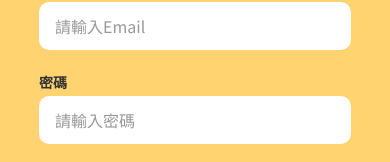
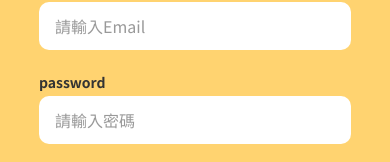
Before and after one commit to howardxsheng-beep/Todo-list, a React (Vite) app: page /#/login in a window 390 px wide. Shown: the part 216-378 px from the top of the page. Built offline with nearby package versions, Linux system fonts and the light colour scheme; a web font is replaced by a local one.

Commit message:
fix: change password label for mobile/desktop

```diff
--- a/src/pages/Login/LoginForm.jsx
+++ b/src/pages/Login/LoginForm.jsx
@@ -12,7 +12,7 @@ export default function LoginForm({
     onGoRegister,
 }) {
     return (
-    <section className="w-full max-w-[312px] mx-auto md:max-w-[304px] md:mx-0" aria-label="Login form">
+        <section className="w-full max-w-78 mx-auto md:max-w-76 md:mx-0" aria-label="Login form">
             <div className="flex items-center justify-center gap-2 mb-5.5 md:mb-9">
                 <div className="md:hidden flex items-center">
                     <img src={check} alt="Todo list logo" className="w-10 aspect-square" />
@@ -40,7 +40,10 @@ export default function LoginForm({
                 </div>
 
                 <div className="flex flex-col">
-          <label className="text-sm font-bold mb-1" htmlFor="password">密碼</label>
+                    <label className="text-sm font-bold mb-1" htmlFor="password">
+                        <span className="md:hidden">password</span>
+                        <span className="hidden md:inline">密碼</span>
+                    </label>
                     <input
                         id="password"
                         name="password"
```
Lines whose indentation alone changed are shown as unchanged.
